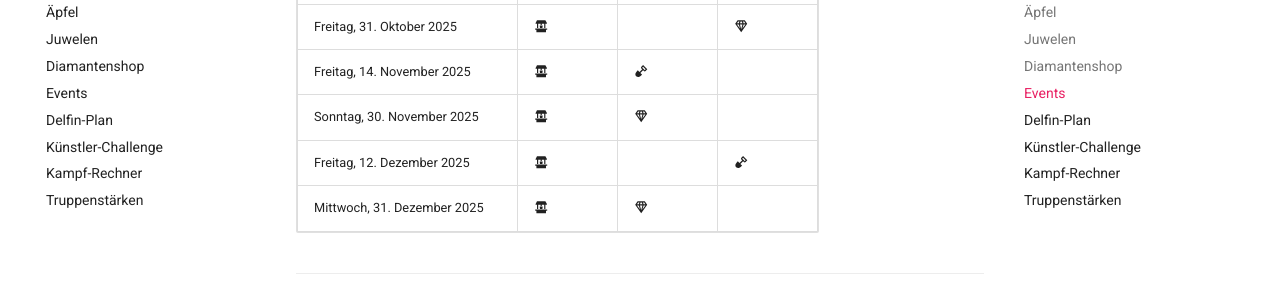
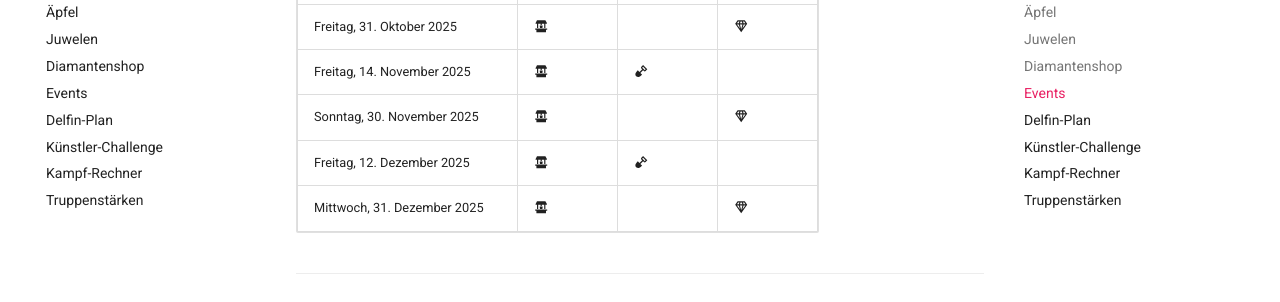
Before and after one commit to v-schipka/terrorluv, an MkDocs documentation site: the page built from docs/index.md, in a window 1280 px wide and 900 px high, scrolled down 2799 px. Shown: the part 150-452 px from the top of the window. Built offline with MkDocs 1.6.1 and Material for MkDocs 9.7.7, drawn with Linux system fonts in a browser that asks for light colours; emoji names are drawn with the system emoji font; comment, search, counter and statistics services are not loaded.

Commit message:
small correction

```diff
--- a/docs/index.md
+++ b/docs/index.md
@@ -80,9 +80,9 @@ Vorhersagen ohne Gewähr :wink:
 | Freitag, 17. Oktober 2025 | :material-water-well: | :material-shovel: | |
 | Freitag, 31. Oktober 2025 | :material-water-well: | | :material-diamond-stone: |
 | Freitag, 14. November 2025 | :material-water-well: | :material-shovel: | |
-| Sonntag, 30. November 2025 | :material-water-well: | :material-diamond-stone: | |
-| Freitag, 12. Dezember 2025 | :material-water-well: | | :material-shovel: |
-| Mittwoch, 31. Dezember 2025 | :material-water-well: | :material-diamond-stone: | |
+| Sonntag, 30. November 2025 | :material-water-well: |  | :material-diamond-stone: |
+| Freitag, 12. Dezember 2025 | :material-water-well: | :material-shovel: |  |
+| Mittwoch, 31. Dezember 2025 | :material-water-well: |  | :material-diamond-stone: |
 
 <hr>
 
```
